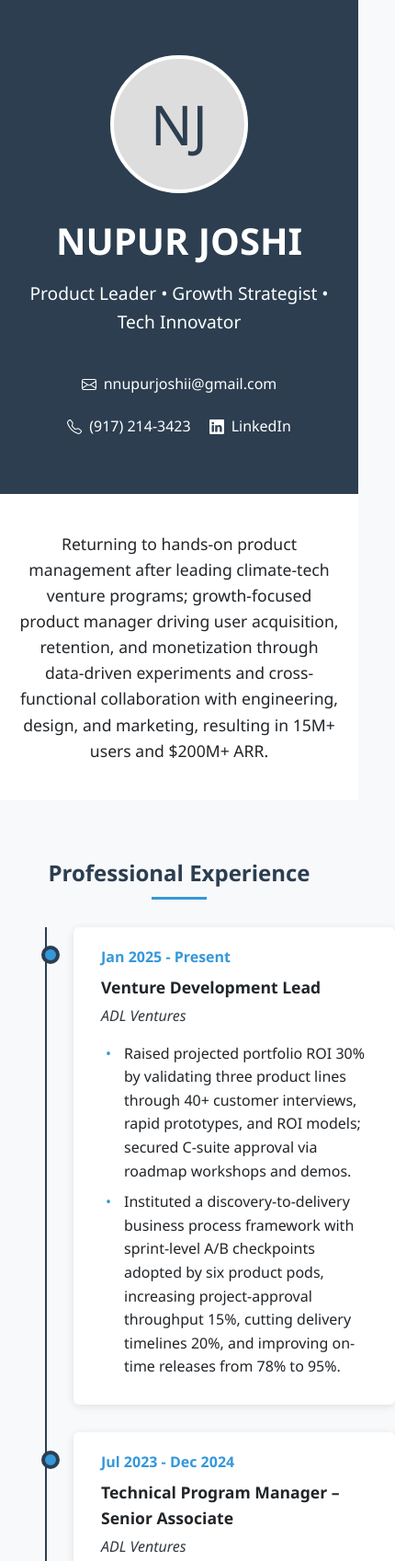
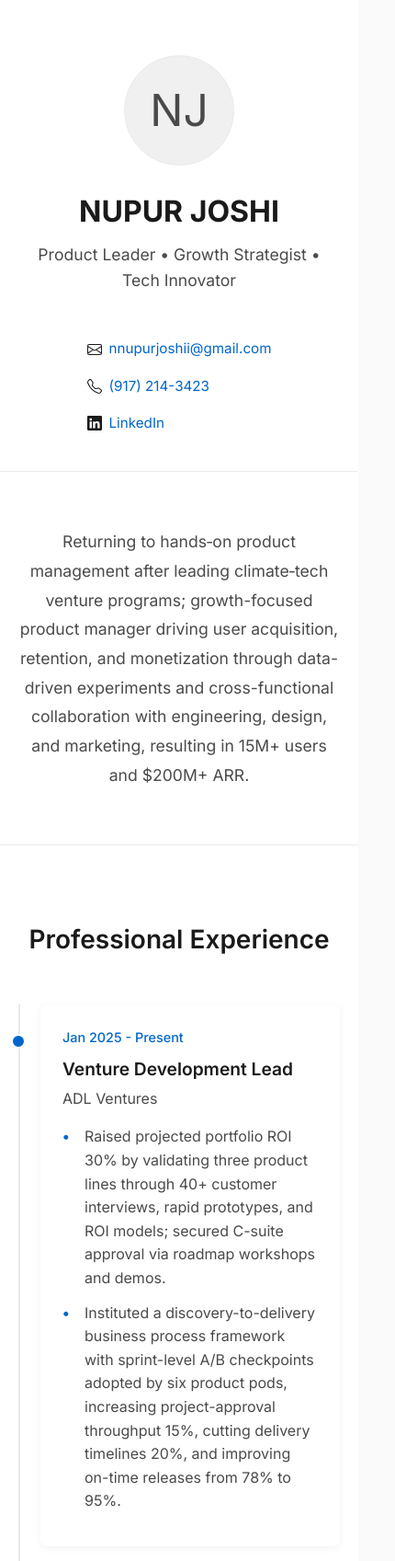
Before and after one commit to nupurjoshicodes/nupurjoshi.github.io, a plain HTML site: page index.html in a window 390 px wide. Shown: the top 1697 px of the page at 92% size, 430 px wide, since content can reach past the window. Drawn offline with Linux system fonts and the light colour scheme.

Commit message:
Redesign website with cleaner, more professional look: - Updated color scheme to navy blue and grays - Improved typography with Inter font - Enhanced spacing and layout - Simplified timeline design - Added subtle hover effects - Improved mobile responsiveness

```diff
--- a/index.html
+++ b/index.html
@@ -4,41 +4,48 @@
     <meta charset="UTF-8">
     <meta name="viewport" content="width=device-width, initial-scale=1.0">
     <title>Nupur Joshi - Product Leader</title>
+    <link rel="preconnect" href="https://fonts.googleapis.com">
+    <link rel="preconnect" href="https://fonts.gstatic.com" crossorigin>
+    <link href="https://fonts.googleapis.com/css2?family=Inter:wght@300;400;500;600;700&display=swap" rel="stylesheet">
     <style>
         :root {
-            --primary: #2c3e50;
-            --secondary: #3498db;
-            --accent: #e74c3c;
-            --light: #f8f9fa;
-            --dark: #343a40;
-            --text: #212529;
+            --primary: #1a1a1a;
+            --secondary: #4a4a4a;
+            --accent: #0066cc;
+            --light: #ffffff;
+            --dark: #333333;
+            --text: #2d2d2d;
+            --border: #eaeaea;
+            --background: #fafafa;
         }
 
         * {
             margin: 0;
             padding: 0;
             box-sizing: border-box;
-            font-family: 'Segoe UI', Tahoma, Geneva, Verdana, sans-serif;
+            font-family: 'Inter', -apple-system, BlinkMacSystemFont, 'Segoe UI', Roboto, Oxygen, Ubuntu, Cantarell, sans-serif;
         }
 
         body {
             color: var(--text);
             line-height: 1.6;
-            background-color: var(--light);
+            background-color: var(--background);
+            font-size: 16px;
+            font-weight: 400;
         }
 
         .container {
             width: 100%;
-            max-width: 1200px;
+            max-width: 1000px;
             margin: 0 auto;
-            padding: 0 20px;
+            padding: 0 24px;
         }
 
         header {
-            background-color: var(--primary);
-            color: white;
-            padding: 60px 0;
-            position: relative;
+            background-color: var(--light);
+            color: var(--primary);
+            padding: 80px 0 60px;
+            border-bottom: 1px solid var(--border);
         }
 
         .header-content {
@@ -49,86 +56,85 @@
         }
 
         .profile-img {
-            width: 150px;
-            height: 150px;
+            width: 120px;
+            height: 120px;
             border-radius: 50%;
             object-fit: cover;
-            border: 4px solid white;
-            background-color: #ddd;
+            border: 1px solid var(--border);
+            margin-bottom: 24px;
+            background-color: #f0f0f0;
             display: flex;
             align-items: center;
             justify-content: center;
-            font-size: 60px;
-            color: var(--primary);
-            margin-bottom: 20px;
+            font-size: 48px;
+            color: var(--secondary);
         }
 
         h1 {
-            font-size: 2.5rem;
-            margin-bottom: 10px;
+            font-size: 2.25rem;
+            font-weight: 700;
+            margin-bottom: 8px;
+            color: var(--primary);
         }
 
         .tagline {
-            font-size: 1.2rem;
-            margin-bottom: 20px;
-            font-weight: 300;
+            font-size: 1.25rem;
+            font-weight: 400;
+            margin-bottom: 24px;
+            color: var(--secondary);
         }
 
         .contact-info {
             display: flex;
             justify-content: center;
             flex-wrap: wrap;
-            gap: 20px;
-            margin-top: 20px;
+            gap: 24px;
+            margin-top: 24px;
         }
 
         .contact-item {
             display: flex;
             align-items: center;
             gap: 8px;
+            font-size: 0.95rem;
         }
 
         .contact-item a {
-            color: white;
+            color: var(--accent);
             text-decoration: none;
+            transition: color 0.2s ease;
         }
 
         .contact-item a:hover {
-            text-decoration: underline;
+            color: var(--primary);
         }
 
         .summary {
-            background-color: white;
-            padding: 40px 0;
+            background-color: var(--light);
+            padding: 60px 0;
             text-align: center;
+            border-bottom: 1px solid var(--border);
         }
 
         .summary p {
-            max-width: 800px;
+            max-width: 700px;
             margin: 0 auto;
             font-size: 1.1rem;
+            color: var(--secondary);
+            line-height: 1.8;
         }
 
         .experience {
-            padding: 60px 0;
+            padding: 80px 0;
+            background-color: var(--light);
         }
 
         .section-title {
             text-align: center;
-            margin-bottom: 40px;
+            margin-bottom: 48px;
             color: var(--primary);
-            position: relative;
-        }
-
-        .section-title:after {
-            content: '';
-            position: absolute;
-            bottom: -10px;
-            left: 50%;
-            transform: translateX(-50%);
-            width: 60px;
-            height: 3px;
-            background-color: var(--secondary);
+            font-size: 1.75rem;
+            font-weight: 600;
         }
 
         .timeline {
@@ -141,153 +147,162 @@
             content: '';
             position: absolute;
             top: 0;
-            left: 50%;
-            transform: translateX(-50%);
+            left: 0;
             width: 2px;
             height: 100%;
-            background-color: var(--primary);
+            background-color: var(--border);
         }
 
         .timeline-item {
-            padding: 20px 30px;
-            background-color: white;
-            border-radius: 6px;
-            box-shadow: 0 2px 10px rgba(0, 0, 0, 0.1);
-            margin-bottom: 30px;
+            padding: 32px;
+            background-color: var(--light);
+            border-radius: 8px;
+            box-shadow: 0 2px 8px rgba(0, 0, 0, 0.05);
+            margin-bottom: 32px;
+            margin-left: 32px;
             position: relative;
-            width: calc(50% - 30px);
         }
 
-        .timeline-item:nth-child(odd) {
-            margin-left: auto;
-        }
-
-        .timeline-item:nth-child(odd):before {
+        .timeline-item:before {
             content: '';
             position: absolute;
-            left: -36px;
-            top: 20px;
+            left: -40px;
+            top: 32px;
             width: 12px;
             height: 12px;
             border-radius: 50%;
-            background-color: var(--secondary);
-            border: 4px solid var(--primary);
-        }
-
-        .timeline-item:nth-child(even):before {
-            content: '';
-            position: absolute;
-            right: -36px;
-            top: 20px;
-            width: 12px;
-            height: 12px;
-            border-radius: 50%;
-            background-color: var(--secondary);
-            border: 4px solid var(--primary);
+            background-color: var(--accent);
+            border: 2px solid var(--light);
         }
 
         .timeline-item .date {
-            font-weight: bold;
-            color: var(--secondary);
-            margin-bottom: 5px;
+            font-weight: 500;
+            color: var(--accent);
+            margin-bottom: 8px;
+            font-size: 0.9rem;
         }
 
         .timeline-item .role {
-            font-weight: bold;
-            font-size: 1.1rem;
-            margin-bottom: 5px;
+            font-weight: 600;
+            font-size: 1.2rem;
+            margin-bottom: 4px;
+            color: var(--primary);
         }
 
         .timeline-item .company {
-            font-style: italic;
-            margin-bottom: 15px;
-            color: var(--dark);
+            font-weight: 400;
+            margin-bottom: 16px;
+            color: var(--secondary);
         }
 
         .timeline-item ul {
             list-style-type: none;
-            padding-left: 5px;
+            padding-left: 0;
         }
 
         .timeline-item li {
-            margin-bottom: 8px;
+            margin-bottom: 12px;
             position: relative;
-            padding-left: 20px;
+            padding-left: 24px;
+            color: var(--secondary);
         }
 
         .timeline-item li:before {
             content: '•';
             position: absolute;
             left: 0;
-            color: var(--secondary);
+            color: var(--accent);
+            font-weight: bold;
         }
 
         .education {
-            background-color: white;
-            padding: 60px 0;
+            background-color: var(--background);
+            padding: 80px 0;
+            border-top: 1px solid var(--border);
         }
 
         .education-cards {
-            display: flex;
-            flex-wrap: wrap;
-            justify-content: center;
-            gap: 30px;
+            display: grid;
+            grid-template-columns: repeat(auto-fit, minmax(300px, 1fr));
+            gap: 24px;
             margin-top: 40px;
         }
 
         .education-card {
             background-color: var(--light);
-            border-radius: 6px;
-            box-shadow: 0 2px 10px rgba(0, 0, 0, 0.1);
-            padding: 20px;
-            width: 100%;
-            max-width: 400px;
+            border-radius: 8px;
+            box-shadow: 0 2px 8px rgba(0, 0, 0, 0.05);
+            padding: 24px;
+            transition: transform 0.2s ease;
+        }
+
+        .education-card:hover {
+            transform: translateY(-2px);
         }
 
         .education-card h3 {
             color: var(--primary);
-            margin-bottom: 10px;
+            margin-bottom: 8px;
+            font-size: 1.2rem;
+            font-weight: 600;
+        }
+
+        .education-card p {
+            color: var(--secondary);
+            margin-bottom: 8px;
+            font-size: 0.95rem;
         }
 
         .education-card .degree {
-            font-weight: bold;
-            margin-bottom: 5px;
+            font-weight: 500;
+            color: var(--accent);
         }
 
-        .education-card .date {
-            color: var(--secondary);
-            margin-bottom: 10px;
+        .download-btn {
+            display: inline-block;
+            background-color: var(--accent);
+            color: white;
+            padding: 12px 24px;
+            border-radius: 6px;
+            text-decoration: none;
+            font-weight: 500;
+            transition: background-color 0.2s ease;
+            margin-top: 40px;
         }
 
-        .education-card p {
-            font-style: italic;
-        }
-
-        footer {
-            background-color: var(--primary);
-            color: white;
-            text-align: center;
-            padding: 20px 0;
-            margin-top: 60px;
+        .download-btn:hover {
+            background-color: #0052a3;
         }
 
         @media (max-width: 768px) {
-            .timeline:before {
-                left: 30px;
+            .container {
+                padding: 0 20px;
+            }
+
+            header {
+                padding: 60px 0 40px;
+            }
+
+            h1 {
+                font-size: 2rem;
+            }
+
+            .tagline {
+                font-size: 1.1rem;
+            }
+
+            .contact-info {
+                flex-direction: column;
+                gap: 16px;
             }
 
             .timeline-item {
-                width: 100%;
-                margin-left: 60px !important;
+                padding: 24px;
+                margin-left: 24px;
             }
 
-            .timeline-item:nth-child(odd):before {
-                left: -35px;
-            }
-
-            .timeline-item:nth-child(even):before {
-                left: -35px;
-                right: auto;
+            .timeline-item:before {
+                left: -32px;
             }
         }
     </style>
```
